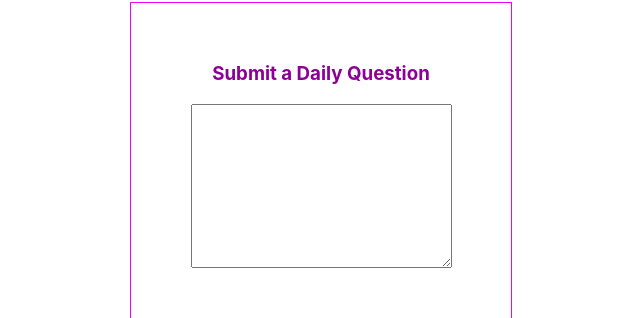
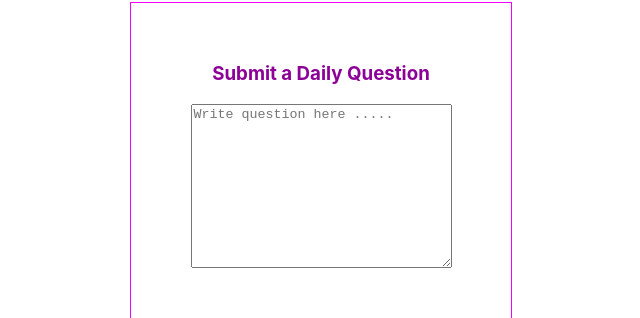
Before and after one commit to jcsmileyjr/question-submission, a React (Create React App) app: page / in a window 1280 px wide. Shown: the part 158-476 px from the top of the page, without its empty margins (319-959 px from the left). Built offline with nearby package versions, Linux system fonts and the light colour scheme.

Commit message:
Refactor text area to show message to user

```diff
--- a/src/App.js
+++ b/src/App.js
@@ -13,7 +13,7 @@ function App() {
       <section className="content-container">
         <div className="content">
         <h3 className="input-title">Submit a Daily Question</h3>
-        <textarea type="text" className="input-style" rows="100" cols="30" />
+        <textarea type="text" className="input-style" placeholder="Write question here ....." rows="100" cols="30" />
         <button type="button" className="button-style" onClick={onSubmit}>Submit</button>
         </div>
       </section>
```
Also changed, not shown: 1 other file (tests, documents, lock files or other folders).
